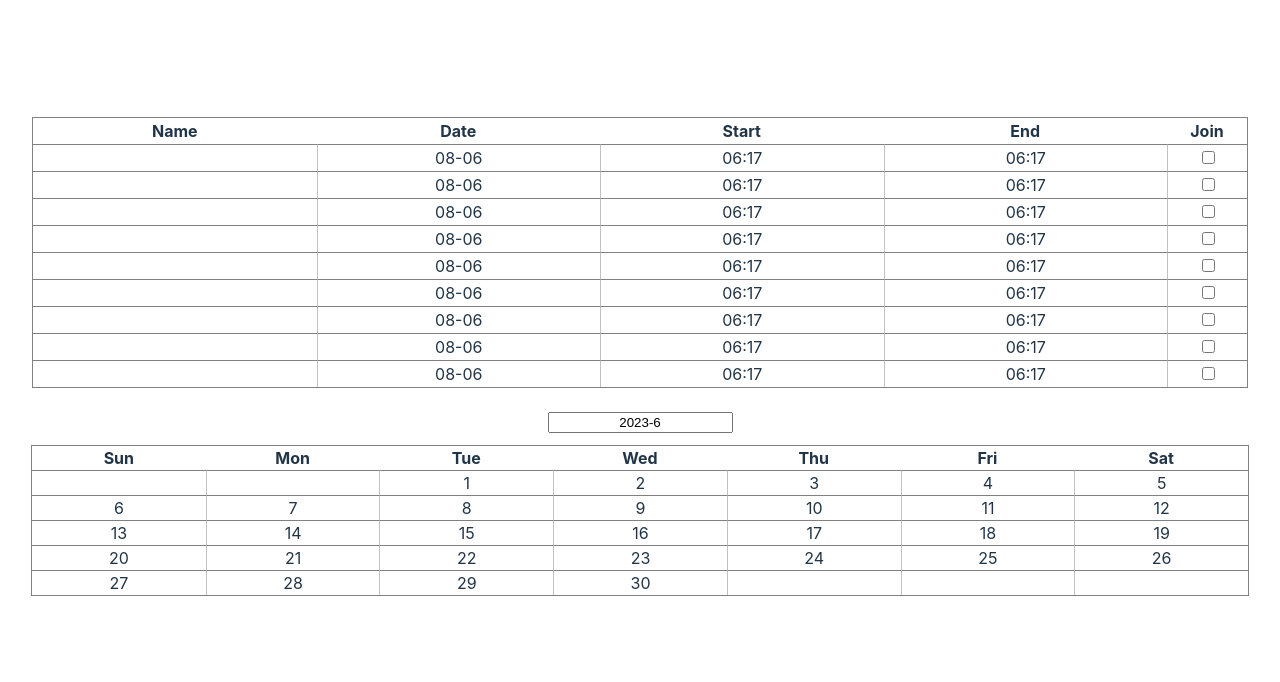
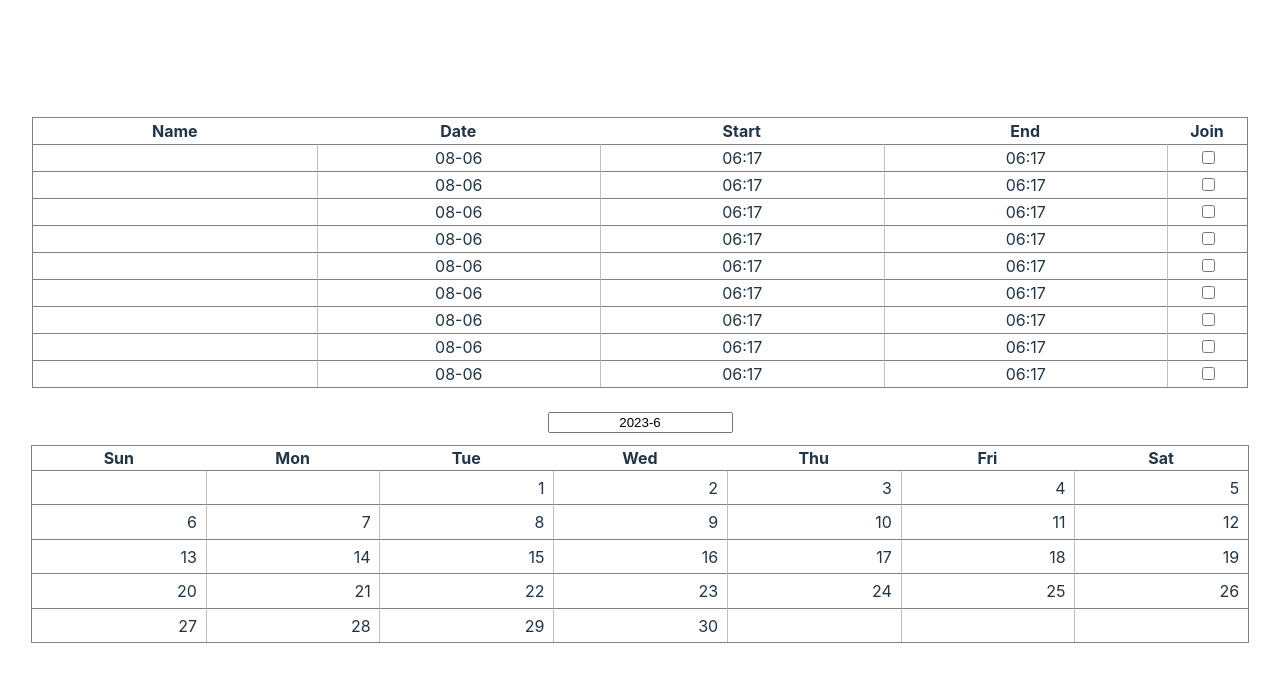
Before and after one commit to nepikn/schedule-film-fest, a React (Vite) app: page / in a window 1280 px wide. Shown: the top 682 px of the page. Built offline with nearby package versions, Linux system fonts and the light colour scheme.

Commit message:
make day number align end

```diff
--- a/src/Calendar.css
+++ b/src/Calendar.css
@@ -8,16 +8,19 @@
     text-align: center;
   }
 
-  & ul {
-    flex-grow: 1;
-    grid-template-columns: repeat(7, 1fr);
+  & .table {
+    & .grid {
+      grid-template-columns: repeat(7, 1fr);
 
-    &.week {
-      font-weight: bold;
+      & .cell {
+        text-align: end;
+        line-height: 1;
+        padding: 1ex;
+
+        &:nth-child(7n + 1) {
+          border-inline-start: none;
+        }
+      }
     }
   }
-
-  & li.cell:nth-child(7n + 1) {
-    border-inline-start: none;
-  }
 }
--- a/src/Calendar.tsx
+++ b/src/Calendar.tsx
@@ -33,7 +33,7 @@ function Month({
   let day = 1;
   return (
     <div className="table">
-      <ul className="grid week">
+      <ul className="row grid week">
         <li>Sun</li>
         <li>Mon</li>
         <li>Tue</li>
--- a/src/index.css
+++ b/src/index.css
@@ -10,6 +10,10 @@
   width: 100%;
   border: 1px solid grey;
   border-collapse: collapse;
+
+  & .row:first-child {
+    font-weight: bold;
+  }
 
   & .row {
     display: grid;
```
